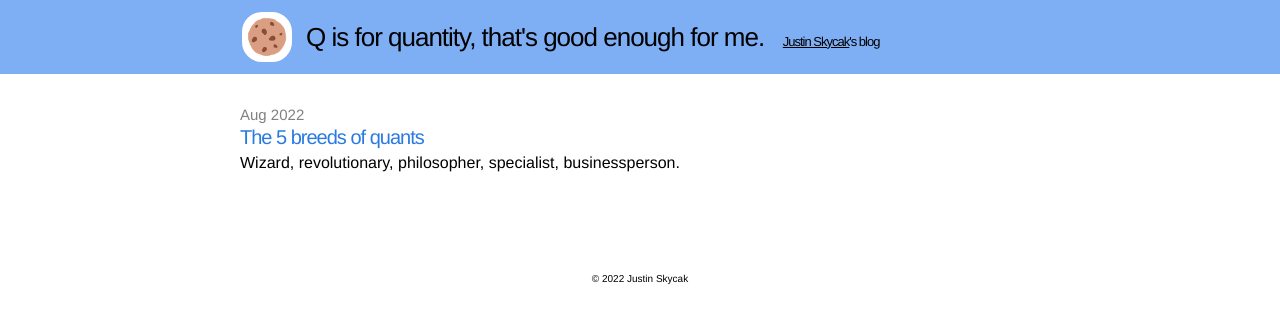
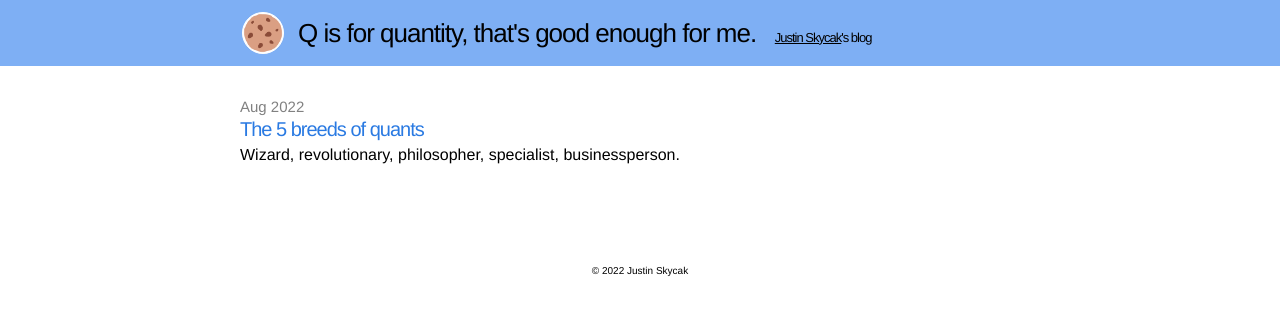
Before and after one commit to quantmonster/quantmonster.github.io, a Jekyll site: the page built from index.html, in a window 1280 px wide. Shown: the top 323 px of the page. Built offline with Jekyll 4.4.1, drawn with Linux system fonts in a browser that asks for light colours.

Commit message:
Update header.html

```diff
--- a/_includes/header.html
+++ b/_includes/header.html
@@ -5,7 +5,7 @@
     <table style="margin:0; padding:0; border:none; vertical-align: middle;">
     <tr>
         <td valign="center">
-          <a style="text-decoration:none;" href="{{ site.baseurl }}/"><img src="/images/cookie.png" style="float:left; height:40px; vertical-align: middle; border: 5px solid white; border-radius: 40%; background: white"></a>
+          <a style="text-decoration:none;" href="{{ site.baseurl }}/"><img src="/images/cookie.png" style="float:left; height:40px; vertical-align: middle; border: 1px solid white; border-radius: 50%; background: white"></a>
         </td>
         <td style="width:10px;"></td>
         <td valign="center"><div class="site-title">
```
